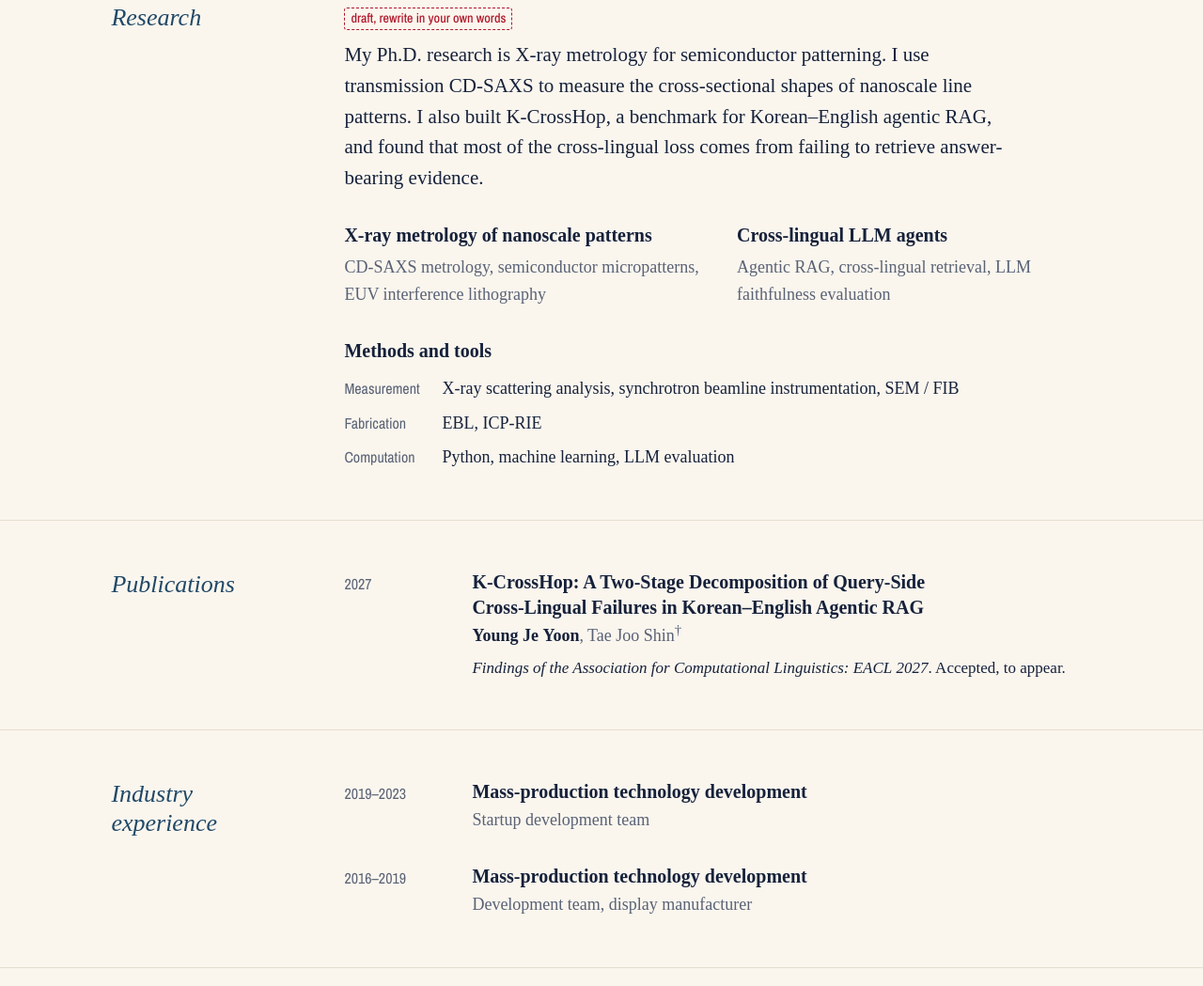
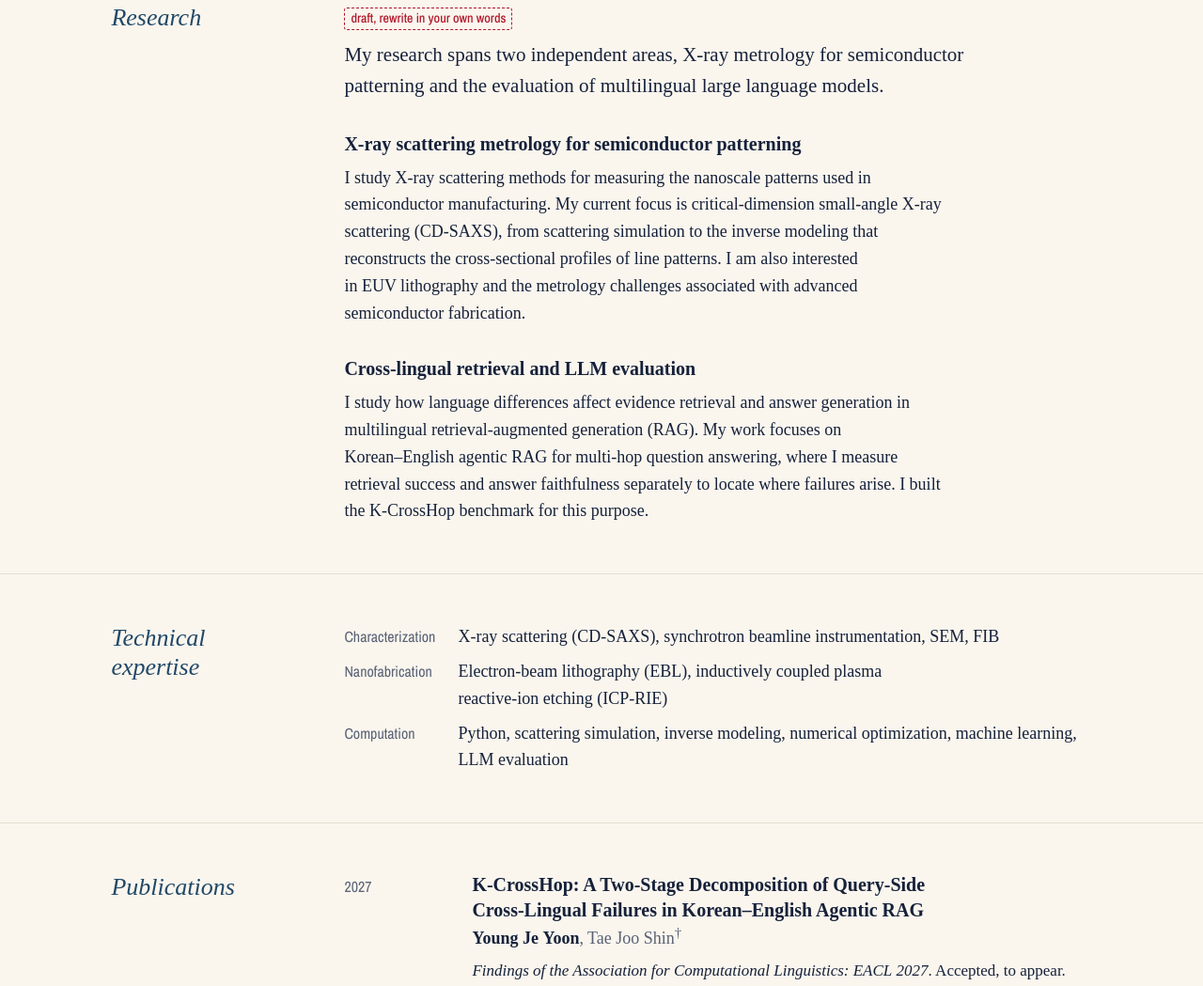
Before and after one commit to Yoonyoungje/Yoonyoungje.github.io, a plain HTML site: page index.html in a window 1280 px wide. Shown: the part 1065-2114 px from the top of the page at 94% size. Drawn offline with nearby package versions, Linux system fonts and the light colour scheme; a web font is replaced by a local one.

Commit message:
Restructure Research into two areas and add a Technical expertise section
Co-Authored-By: Claude Opus 5.5 <noreply@anthropic.com>

```diff
--- a/index.html
+++ b/index.html
@@ -165,9 +165,8 @@
   /* Research */
   .statement { font-size: 21px; line-height: 1.55; max-width: 34em; text-wrap: pretty; }
   .flag { margin-bottom: 10px; line-height: 1.4; }
-  .strands { display: grid; grid-template-columns: repeat(2, minmax(0, 1fr)); gap: 24px 40px; }
-  .strands p { color: var(--ink-soft); margin-top: 6px; }
-  .tools { display: grid; grid-template-columns: max-content minmax(0, 1fr); gap: 8px 24px; margin: 12px 0 0; }
+  .area p { margin-top: 8px; max-width: 36em; }
+  .tools { display: grid; grid-template-columns: max-content minmax(0, 1fr); gap: 8px 24px; margin: 0; }
   .tools dt { font-family: var(--font-ui); font-size: 16px; color: var(--ink-soft); padding-top: 2px; }
   .tools dd { margin: 0; min-width: 0; }
 
@@ -193,7 +192,6 @@
     .sec { padding-block: 40px; }
     .sec > .wrap { grid-template-columns: minmax(0, 1fr); }
     .sec h2 { position: static; }
-    .strands { grid-template-columns: minmax(0, 1fr); }
   }
   @media (max-width: 960px) {
     .tl { flex-direction: column; }
@@ -289,30 +287,31 @@
     <div class="body">
       <div class="statement">
         <p class="flag"><span class="todo">draft, rewrite in your own words</span></p>
-        <p>My Ph.D. research is <span class="nw">X-ray</span> metrology for semiconductor patterning. I use transmission <span class="nw">CD-SAXS</span> to measure the cross-sectional shapes of nanoscale line patterns. I also built <span class="nw">K-CrossHop</span>, a benchmark for <span class="nw">Korean–English</span> agentic RAG, and found that most of the cross-lingual loss comes from failing to retrieve answer-bearing evidence.</p>
+        <p>My research spans two independent areas, <span class="nw">X-ray</span> metrology for semiconductor patterning and the evaluation of multilingual large language models.</p>
       </div>
-      <div class="strands">
-        <div>
-          <h3><span class="nw">X-ray</span> metrology of nanoscale patterns</h3>
-          <p><span class="nw">CD-SAXS</span> metrology, semiconductor micropatterns, EUV interference lithography</p>
-        </div>
-        <div>
-          <h3>Cross-lingual LLM agents</h3>
-          <p>Agentic RAG, cross-lingual retrieval, LLM faithfulness evaluation</p>
-        </div>
+      <div class="area">
+        <h3><span class="nw">X-ray</span> scattering metrology for semiconductor patterning</h3>
+        <p>I study <span class="nw">X-ray</span> scattering methods for measuring the nanoscale patterns used in semiconductor manufacturing. My current focus is critical-dimension small-angle <span class="nw">X-ray</span> scattering (<span class="nw">CD-SAXS</span>), from scattering simulation to the inverse modeling that reconstructs the cross-sectional profiles of line patterns. I am also interested in EUV lithography and the metrology challenges associated with advanced semiconductor fabrication.</p>
       </div>
-      <div>
-        <h3>Methods and tools</h3>
-        <dl class="tools">
-          <dt>Measurement</dt>
-          <dd><span class="nw">X-ray</span> scattering analysis, synchrotron beamline instrumentation, SEM&nbsp;/&nbsp;FIB</dd>
-          <dt>Fabrication</dt>
-          <dd>EBL, <span class="nw">ICP-RIE</span></dd>
-          <dt>Computation</dt>
-          <dd>Python, machine learning, LLM evaluation</dd>
-        </dl>
+      <div class="area">
+        <h3>Cross-lingual retrieval and LLM evaluation</h3>
+        <p>I study how language differences affect evidence retrieval and answer generation in multilingual retrieval-augmented generation (RAG). My work focuses on <span class="nw">Korean–English</span> agentic RAG for <span class="nw">multi-hop</span> question answering, where I measure retrieval success and answer faithfulness separately to locate where failures arise. I built the <span class="nw">K-CrossHop</span> benchmark for this purpose.</p>
       </div>
     </div>
+  </div>
+</section>
+
+<section class="sec" id="expertise" aria-labelledby="h-expertise">
+  <div class="wrap">
+    <h2 id="h-expertise">Technical expertise</h2>
+    <dl class="tools">
+      <dt>Characterization</dt>
+      <dd><span class="nw">X-ray</span> scattering (<span class="nw">CD-SAXS</span>), synchrotron beamline instrumentation, SEM, FIB</dd>
+      <dt>Nanofabrication</dt>
+      <dd><span class="nw">Electron-beam</span> lithography (EBL), inductively coupled plasma <span class="nw">reactive-ion</span> etching (<span class="nw">ICP-RIE</span>)</dd>
+      <dt>Computation</dt>
+      <dd>Python, scattering simulation, inverse modeling, numerical optimization, machine learning, LLM evaluation</dd>
+    </dl>
   </div>
 </section>
 
```
